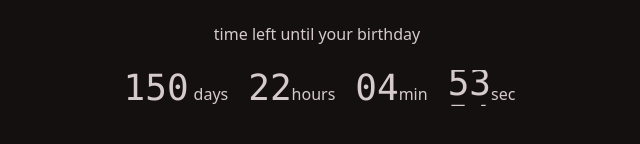
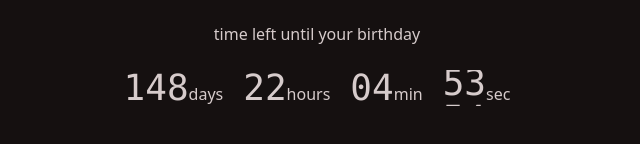
Before and after one commit to DiegoRodriguez-sc/-, a React (Vite) app: page / in a window 1280 px wide. Shown: the part 372-516 px from the top of the page, without its empty margins (323-963 px from the left). Built offline with nearby package versions, Linux system fonts and the light colour scheme.

Commit message:
update css

```diff
--- a/src/index.css
+++ b/src/index.css
@@ -23,12 +23,11 @@ svg{
     height: 1em;
     display: inline-block;
     overflow-y: hidden;
-    margin: 0 -2.4rem;
+    /* margin: 0 -2.4rem; */
 }
 .countdownCustom > *:before {
     position: relative;
-    content: "00\A 01\A 02\A 03\A 04\A 05\A 06\A 07\A 08\A 09\A 10\A 11\A 12\A 13\A 14\A 15\A 16\A 17\A 18\A 19\A 20\A 21\A 22\A 23\A 24\A 25\A 26\A 27\A 28\A 29\A 30\A 31\A 32\A 33\A 34\A 35\A 36\A 37\A 38\A 39\A 40\A 41\A 42\A 43\A 44\A 45\A 46\A 47\A 48\A 49\A 50\A 51\A 52\A 53\A 54\A 55\A 56\A 57\A 58\A 59\A 60\A 61\A 62\A 63\A 64\A 65\A 66\A 67\A 68\A 69\A 70\A 71\A 72\A 73\A 74\A 75\A 76\A 77\A 78\A 79\A 80\A 81\A 82\A 83\A 84\A 85\A 86\A 87\A 88\A 89\A 90\A 91\A 92\A 93\A 94\A 95\A 96\A 97\A 98\A 99\A
-    100\A 101\A 102\A 103\A 104\A 105\A 106\A 107\A 108\A 109\A 110\A 111\A 112\A 113\A 114\A 115\A 116\A 117\A 118\A 119\A 120\A 121\A 122\A 123\A 124\A 125\A 126\A 127\A 128\A 129\A 130\A 131\A 132\A 133\A 134\A 135\A 136\A 137\A 138\A 139\A 140\A 141\A 142\A 143\A 144\A 145\A 146\A 147\A 148\A 149\A 150\A 151\A 152\A 153\A 154\A 155\A 156\A 157\A 158\A 159\A 160\A 161\A 162\A 163\A 164\A 165\A 166\A 167\A 168\A 169\A 170\A 171\A 172\A 173\A 174\A 175\A 176\A 177\A 178\A 179\A 180\A 181\A 182\A 183\A 184\A 185\A 186\A 187\A 188\A 189\A 190\A 191\A 192\A 193\A 194\A 195\A 196\A 197\A 198\A 199\A";
+    content: "00\A 01\A 02\A 03\A 04\A 05\A 06\A 07\A 08\A 09\A 10\A 11\A 12\A 13\A 14\A 15\A 16\A 17\A 18\A 19\A 20\A 21\A 22\A 23\A 24\A 25\A 26\A 27\A 28\A 29\A 30\A 31\A 32\A 33\A 34\A 35\A 36\A 37\A 38\A 39\A 40\A 41\A 42\A 43\A 44\A 45\A 46\A 47\A 48\A 49\A 50\A 51\A 52\A 53\A 54\A 55\A 56\A 57\A 58\A 59\A 60\A 61\A 62\A 63\A 64\A 65\A 66\A 67\A 68\A 69\A 70\A 71\A 72\A 73\A 74\A 75\A 76\A 77\A 78\A 79\A 80\A 81\A 82\A 83\A 84\A 85\A 86\A 87\A 88\A 89\A 90\A 91\A 92\A 93\A 94\A 95\A 96\A 97\A 98\A 99\A 100\A 101\A 100\A 101\A 102\A 103\A 104\A 105\A 106\A 107\A 108\A 109\A 110\A 111\A 112\A 113\A 114\A 115\A 116\A 117\A 118\A 119\A 120\A 121\A 122\A 123\A 124\A 125\A 126\A 127\A 128\A 129\A 130\A 131\A 132\A 133\A 134\A 135\A 136\A 137\A 138\A 139\A 140\A 141\A 142\A 143\A 144\A 145\A 146\A 147\A 148\A 149\A 150\A 151\A 152\A 153\A 154\A 155\A 156\A 157\A 158\A 159\A 160\A 161\A 162\A 163\A 164\A 165\A 166\A 167\A 168\A 169\A 170\A 171\A 172\A 173\A 174\A 175\A 176\A 177\A 178\A 179\A 180\A 181\A 182\A 183\A 184\A 185\A 186\A 187\A 188\A 189\A 190\A 191\A 192\A 193\A 194\A 195\A 196\A 197\A 198\A 199\A";
     white-space: pre;
     top: calc(var(--value) * -1em);
     text-align: center;
```
Also changed, not shown: src/App.jsx (line endings or trailing spaces).
